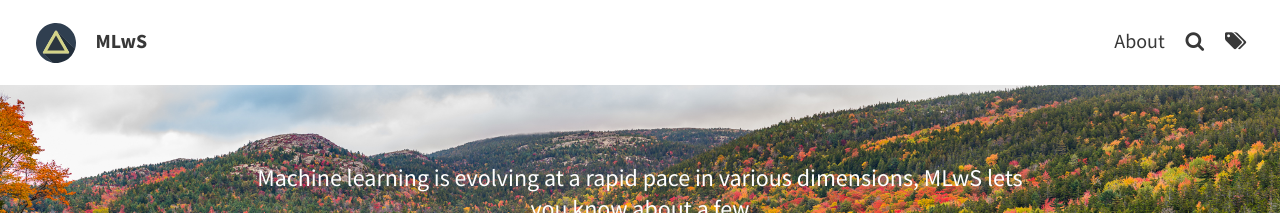
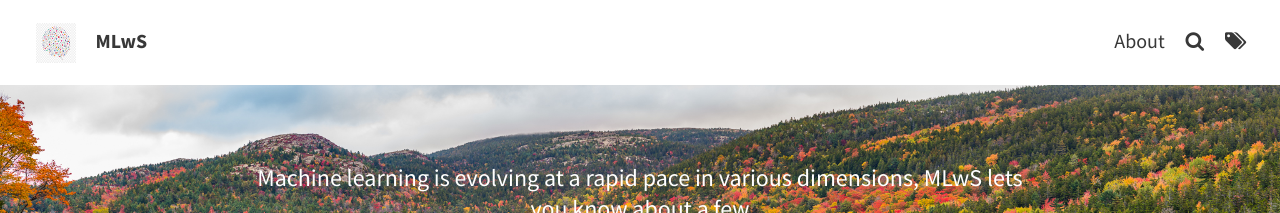
Before and after one commit to shranith/shranith.github.io, a Jekyll site: the page built from index.html, in a window 1280 px wide. Shown: the top 213 px of the page. Built offline with Jekyll 4.4.1, drawn with Linux system fonts in a browser that asks for light colours; the list of posts is cut into pages by our own code.

Commit message:
fix logo

```diff
--- a/_config.yml
+++ b/_config.yml
@@ -10,7 +10,7 @@ description: ""
 theme_settings:
   # Meta
   title: MLwS # blog's title
-  avatar: assets/img/triangle.svg # TODO
+  avatar: assets/img/logo.jpg # TODO
   favicon: assets/favicon.ico	  # TODO
   gravatar: # Email MD5 hash
 
```
Also changed, not shown: assets/img/logo.jpg (added).
